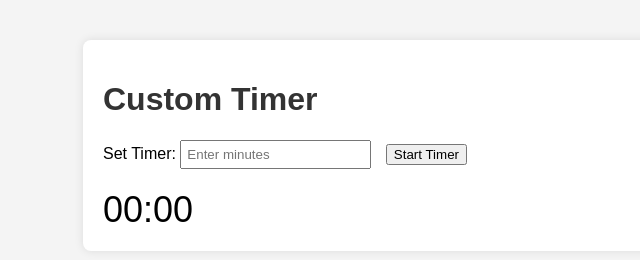
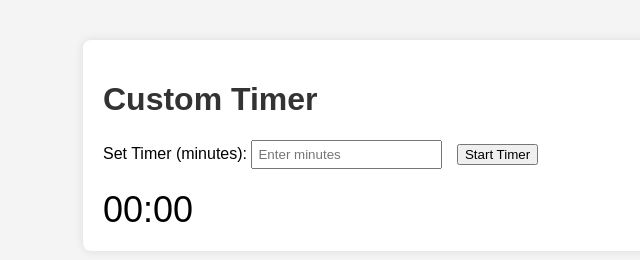
Before and after one commit to syabd17/timer.github.io, a plain HTML site: page index.html in a window 1280 px wide. Shown: the whole page, without its empty margins (137-777 px from the left). Drawn offline with Linux system fonts and the light colour scheme.

Commit message:
Update index.html

```diff
--- a/index.html
+++ b/index.html
@@ -9,7 +9,7 @@
 <body>
     <div class="container">
         <h1>Custom Timer</h1>
-        <label for="timerInput">Set Timer:</label>
+        <label for="timerInput">Set Timer (minutes):</label>
         <input type="number" id="timerInput" placeholder="Enter minutes">
         <button onclick="startTimer()">Start Timer</button>
         <div id="timerDisplay">00:00</div>
```
